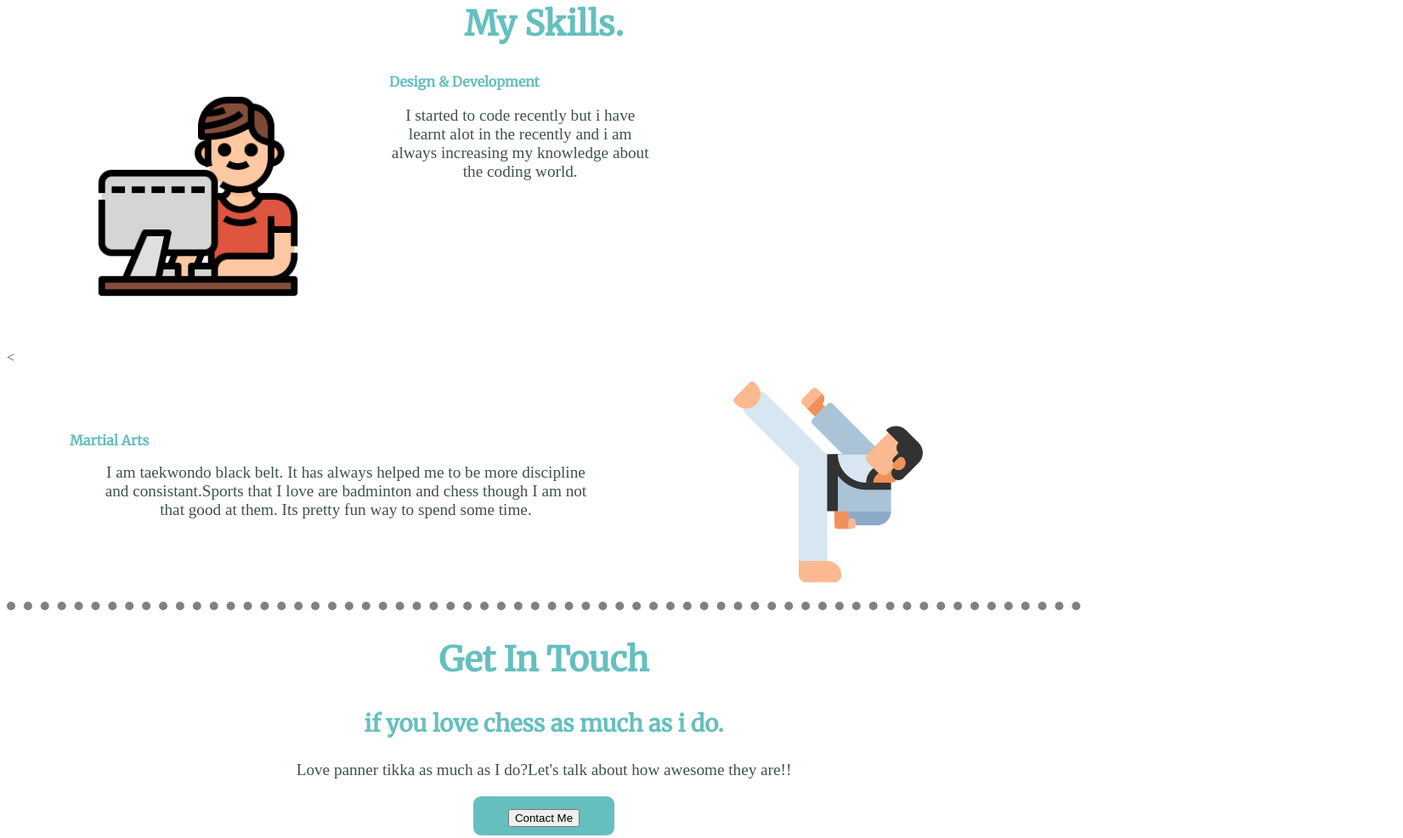
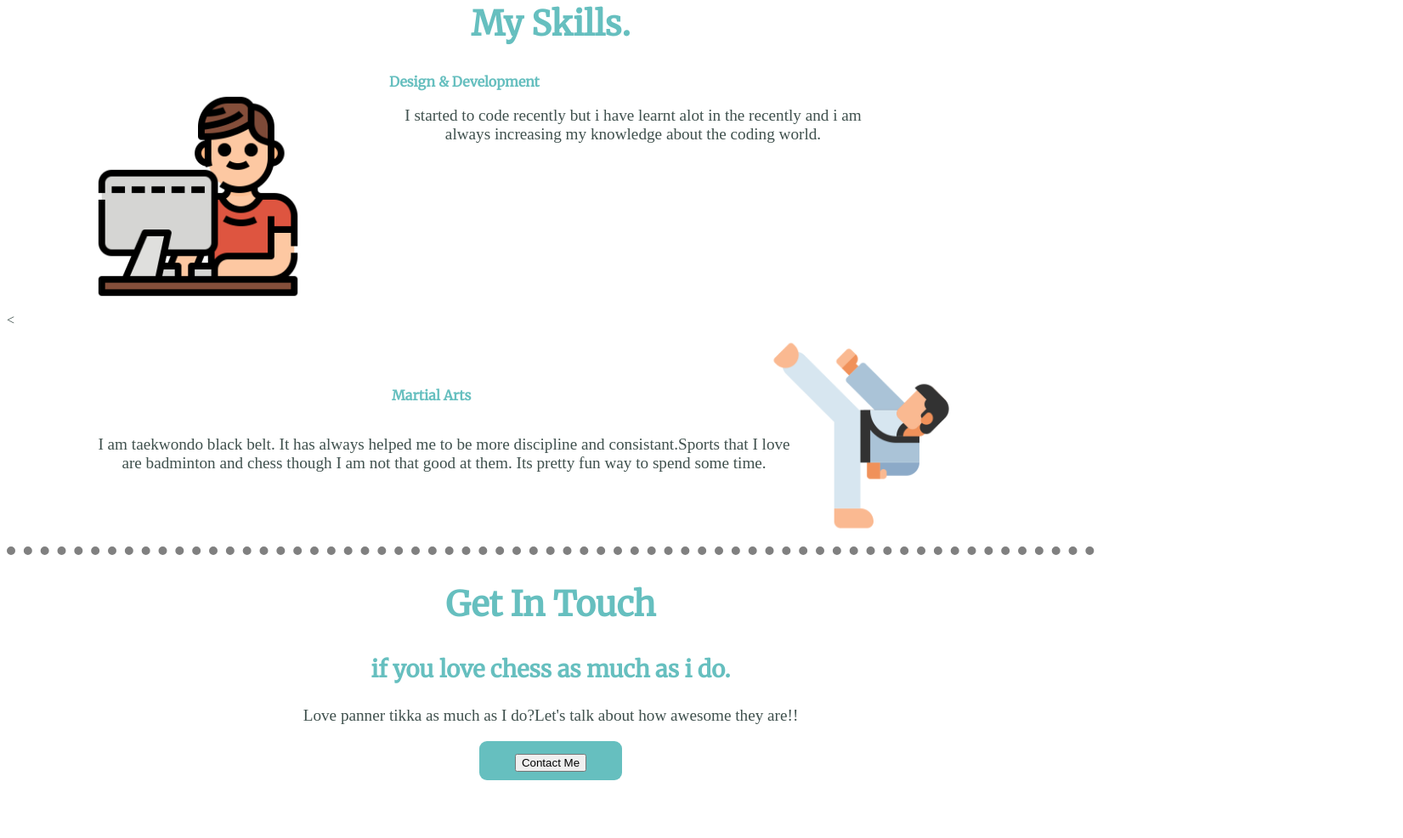
Before and after one commit to harsh-bhanushali-05/cv, a plain HTML site: page index.html in a window 1280 px wide. Shown: the part 1276-2262 px from the top of the page at 85% size, 1651 px wide, since content can reach past the window. Drawn offline with Linux system fonts and the light colour scheme.

Commit message:
Update styles.css

```diff
--- a/css/styles.css
+++ b/css/styles.css
@@ -1,6 +1,6 @@
 body
 {
-  width: 100;
+  width: 100%;
   height: auto;
   overflow-x: hidden;
   color: #40514E;
@@ -10,9 +10,7 @@ h5{
 text-align: center;
 }
 .mar{
-position: absolute;
-right: 430px;
-margin-bottom:10px;
+text-align: left;
 }
 a:hover{
   color: red;
@@ -25,9 +23,9 @@ p{
 h1
 {
   color: #66BFBF;
-
-  position: relative;
-  left: 30%;
+  text-align: center;
+  /*position: relative;
+  left: 30%;*/
   font-size: 5rem;
   font-family: 'Sacramento', cursive;
   margin: 40px auto 0 auto;
@@ -81,14 +79,16 @@ a
   width: 100%;
 }
 .change-width{
-  width: 60%;
+  width: 80%;
+  margin-right: 50%;
 }
 .cloud-top{
   margin-top: 10px;
   width: 10%;
   height: 5%;
-  position: relative;
-  left: 900px;
+  /*position: relative;
+  left: 900px;*/
+  margin-left: 80%;
   margin-bottom: 0;
 }
 .center {
@@ -148,7 +148,7 @@ margin: 0 auto 0 auto;
 }
 .tae{
   float: left;
-  margin-left: 100px;
+  margin-left: 10%;
 }
 .fight-new
 {
```
